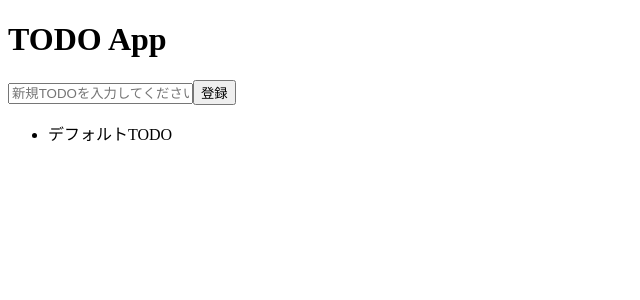
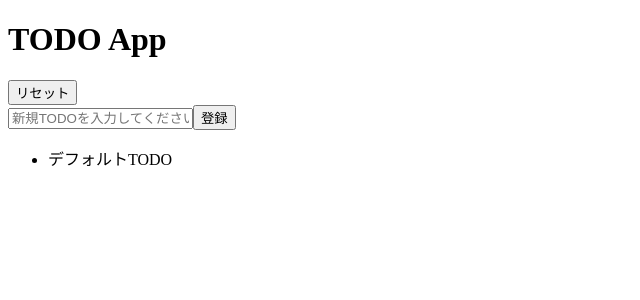
Before and after one commit to nakamura3/react-todo-1, a React (Create React App) app: page / in a window 1280 px wide. Shown: the top 300 px of the page, without its empty margins (0-640 px from the left). Built offline with nearby package versions, Linux system fonts and the light colour scheme.

Commit message:
リセット機能を実装

```diff
--- a/src/App.js
+++ b/src/App.js
@@ -9,6 +9,7 @@ const App = () => {
   ]);
   const [uniqueId, setUniqueId] = useState(1);
 
+  const resetTodo = () => setTasks([]);
   const addTodo = (title) => {
     setTasks(tasks => [...tasks, {id: uniqueId, title: title}]);
     setUniqueId(id => id + 1);
@@ -17,6 +18,7 @@ const App = () => {
   return (
     <div>
       <h1>TODO App</h1>
+      <button onClick={resetTodo}>リセット</button>
       <TodoInput addTodo={addTodo} />
       <TodoList tasks={tasks} />
     </div>
```
